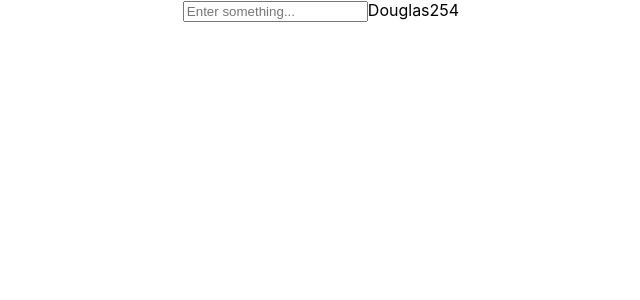
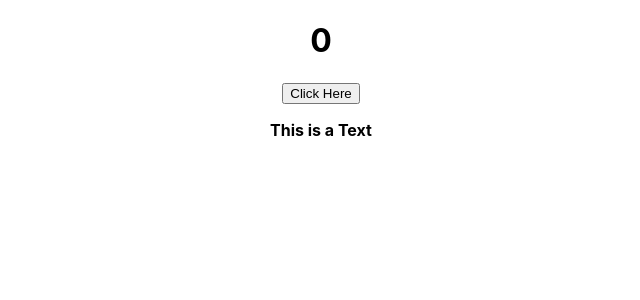
Before and after one commit to Douglas254/Learn-ReactJS, a React (Create React App) app in the folder learn-reactjs/: page / in a window 1280 px wide. Shown: the top 300 px of the page, without its empty margins (319-959 px from the left). Built offline with nearby package versions, Linux system fonts and the light colour scheme.

Commit message:
using useState instead of useReducer Hook

```diff
--- a/learn-reactjs/src/App.js
+++ b/learn-reactjs/src/App.js
@@ -2,7 +2,8 @@ import "./App.css";
 // import Content from "./components/ReadMore";
 // import Greeting from "./components/Greeting";
 // import Form from "./components/Form";
-import UseState from "./components/reactHooks/UseState";
+// import UseState from "./components/reactHooks/UseState";
+import UseReducer from "./components/reactHooks/UseReducer";
 
 function App() {
   return (
@@ -11,7 +12,8 @@ function App() {
       {/* Try changing to isLoggedIn={true}: */}
       {/* <Greeting isLoggedIn={false} /> */}
       {/* <Content /> */}
-      <UseState />
+      {/* <UseState /> */}
+      <UseReducer />
     </div>
   );
 }
--- /dev/null
+++ b/learn-reactjs/src/components/reactHooks/UseReducer.js
@@ -0,0 +1,27 @@
+import React, { useState } from "react";
+
+function UseReducer() {
+  const [count, setCount] = useState(0);
+  const [showText, setShowText] = useState(true);
+  return (
+    <div>
+      <h1>{count}</h1>
+      <button
+        onClick={() => {
+          setCount(count + 1);
+          setShowText(!showText);
+        }}
+      >
+        Click Here
+      </button>
+      {/* <p>...</p> tag only appears when the boolean showText = true  */}
+      {showText && (
+        <b>
+          <p>This is a Text</p>
+        </b>
+      )}
+    </div>
+  );
+}
+
+export default UseReducer;
```
